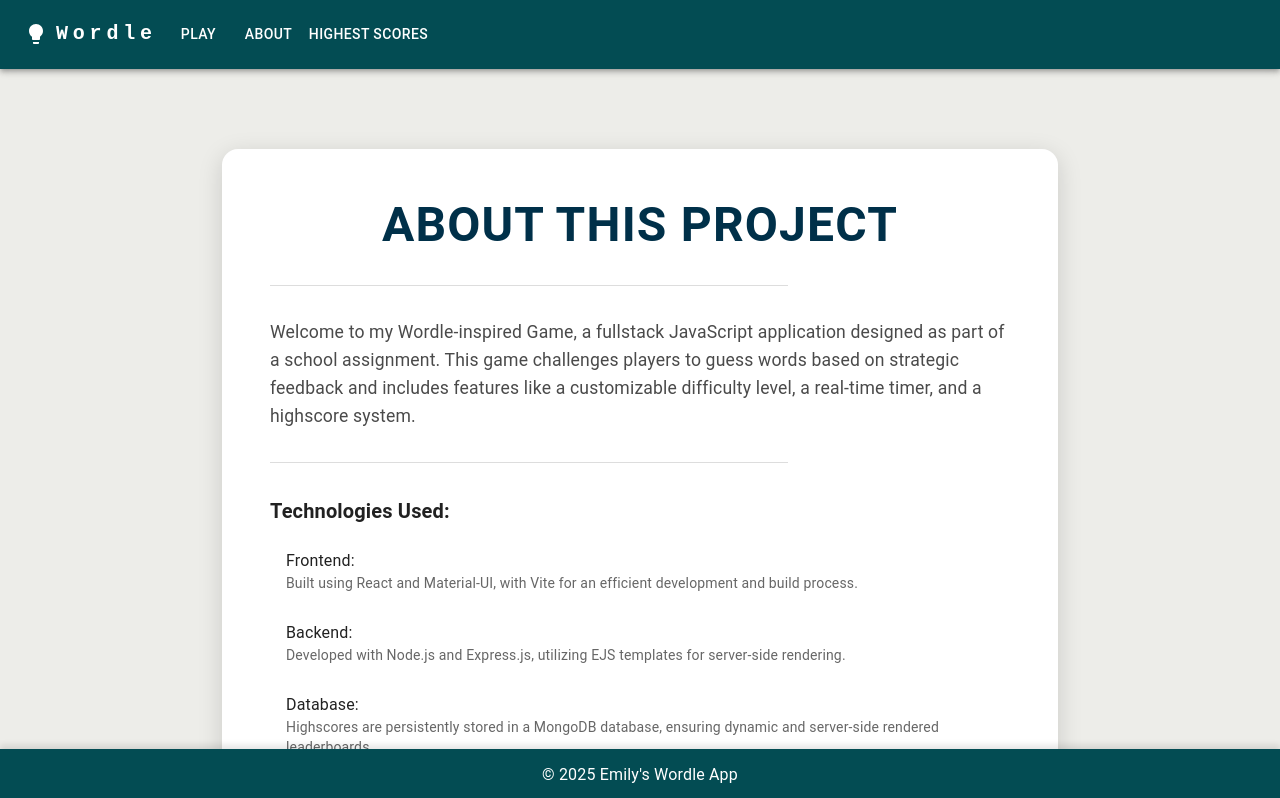
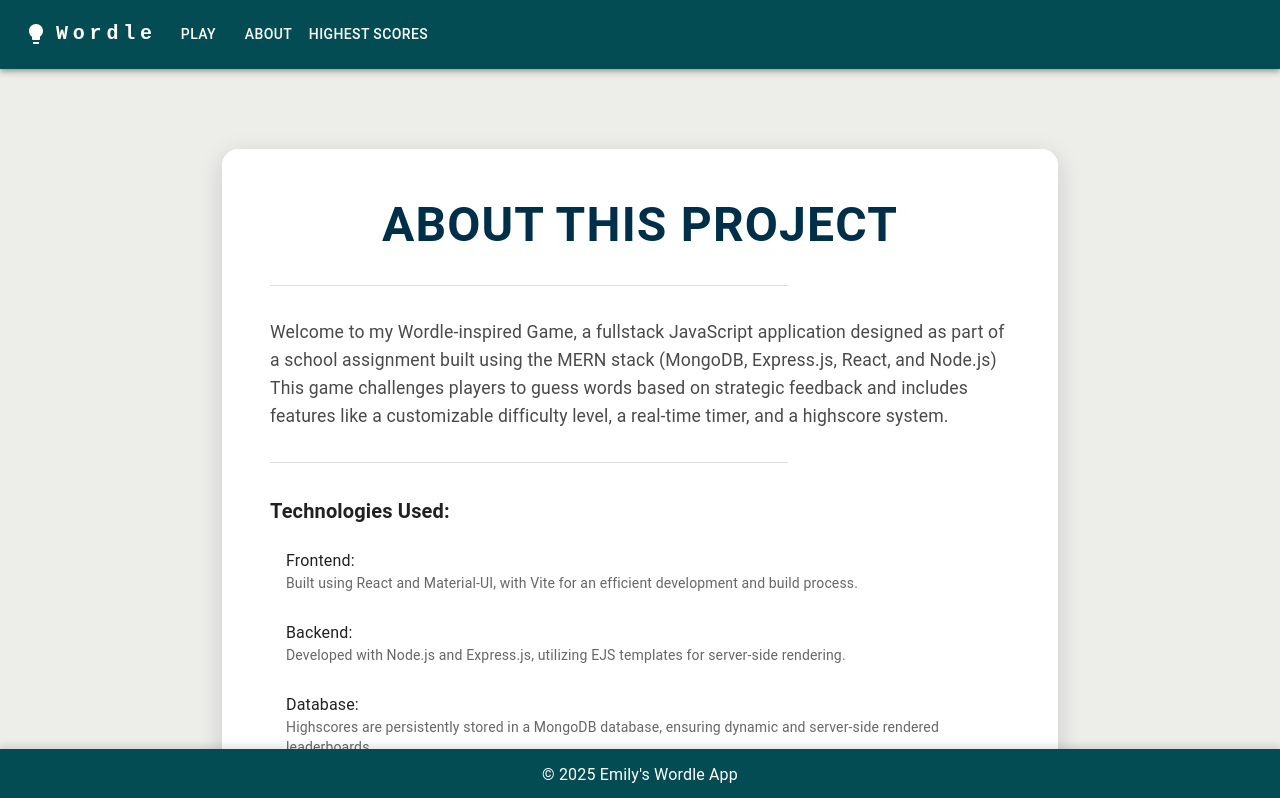
Before and after one commit to Emilyempa/Fullstack-Wordle, a React (Vite) app in the folder client/: page /about in a window 1280 px wide. Shown: the top 798 px of the page. Built offline with nearby package versions, Linux system fonts and the light colour scheme.

Commit message:
Add text about MERN

```diff
--- a/client/src/pages/About.jsx
+++ b/client/src/pages/About.jsx
@@ -62,7 +62,8 @@ function About() {
             }}
           >
             Welcome to my Wordle-inspired Game, a fullstack JavaScript
-            application designed as part of a school assignment. This game
+            application designed as part of a school assignment built using the
+            MERN stack (MongoDB, Express.js, React, and Node.js) This game
             challenges players to guess words based on strategic feedback and
             includes features like a customizable difficulty level, a real-time
             timer, and a highscore system.
```
